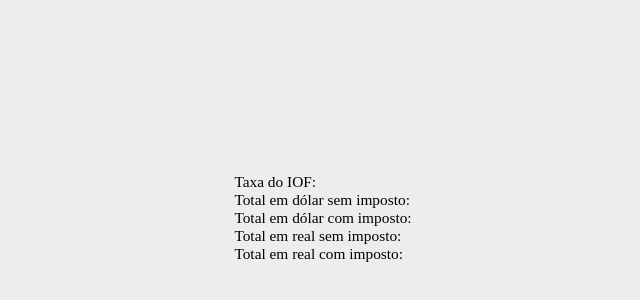
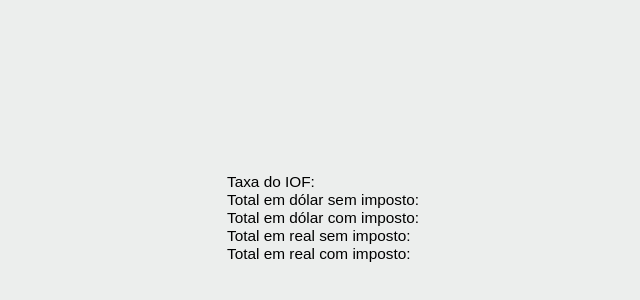
Before and after one commit to PandaZIM/conversao-dolar-real, a React (Create React App) app: page / in a window 1280 px wide. Shown: the part 182-482 px from the top of the page, without its empty margins (313-953 px from the left). Built offline with nearby package versions, Linux system fonts and the light colour scheme; no server answers.

Commit message:
Estilização global

```diff
--- a/src/assets/styles/Globalstyles.scss
+++ b/src/assets/styles/Globalstyles.scss
@@ -14,11 +14,12 @@
 span {
     display: flex;
     flex-direction: row;
+    font-family: 'Titillium Web', sans-serif;
 }
 
 p {
     color: var(--color-valores);
-    font-weight: 1000;
+    font-weight: 600;
     padding-left: 8px;
 }
 
```
